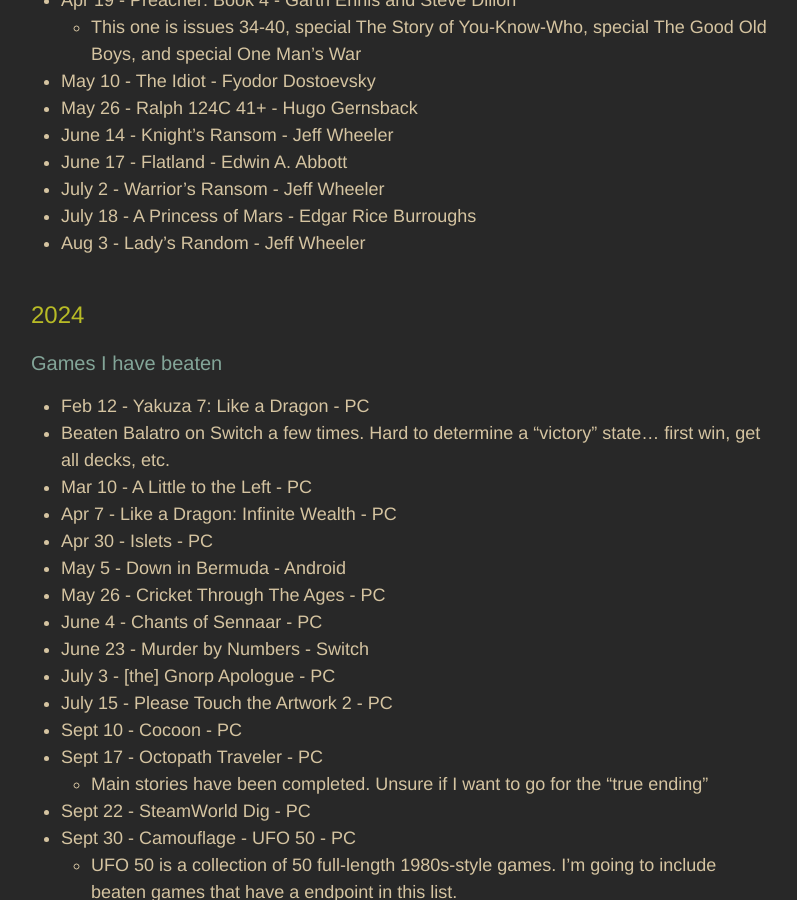
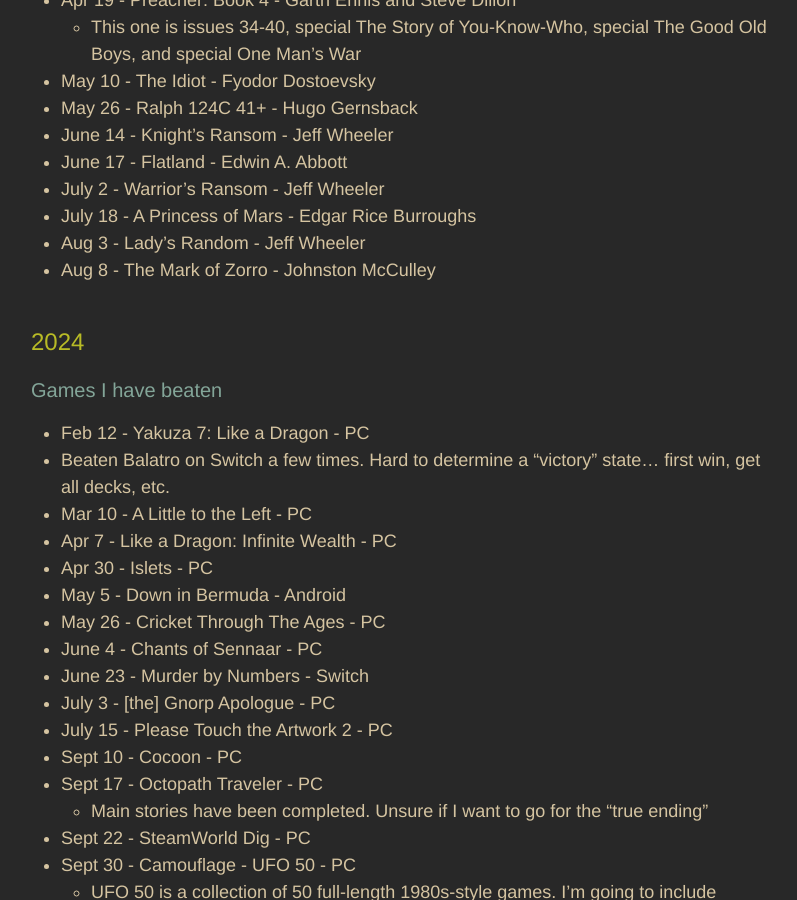
Before and after one commit to adkinsrs/sadkins_site, a Jekyll site: the page built from misc.md, in a window 1280 px wide and 900 px high, scrolled down 1442 px. Shown: the whole window, without its empty margins (239-1036 px from the left). Built offline with Jekyll 4.4.1, drawn with Linux system fonts in a browser that asks for light colours.

Commit message:
read a book

```diff
--- a/misc.md
+++ b/misc.md
@@ -58,6 +58,7 @@
 * July 2 - Warrior's Ransom - Jeff Wheeler
 * July 18 - A Princess of Mars - Edgar Rice Burroughs
 * Aug 3 - Lady's Random - Jeff Wheeler
+* Aug 8 - The Mark of Zorro - Johnston McCulley
 
 ## 2024
 
```
